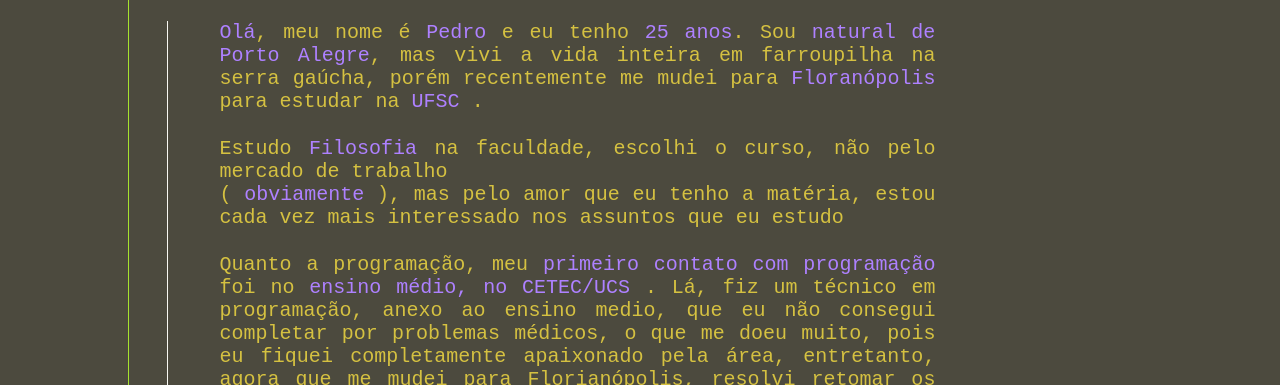
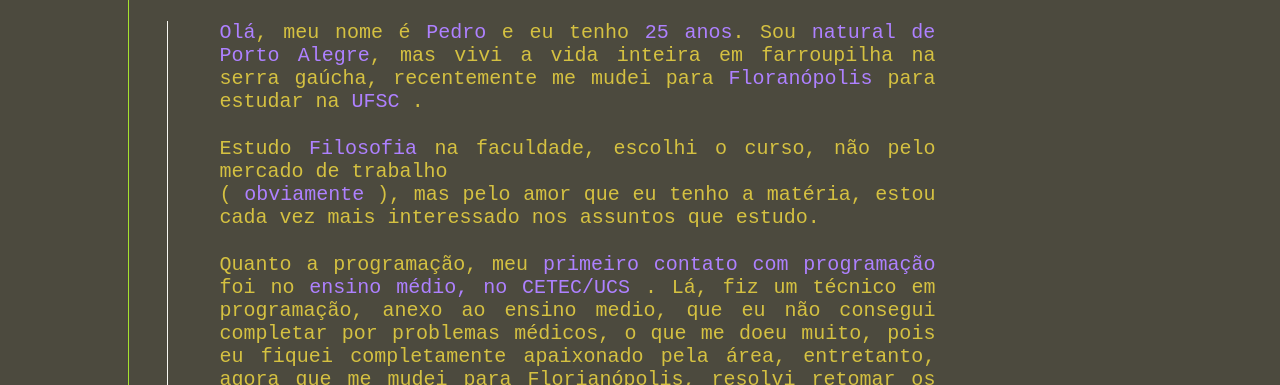
Before and after one commit to pedrogodolphim/Portfolio, a plain HTML site: page index.html in a window 1280 px wide. Shown: the part 415-800 px from the top of the page. Drawn offline with Linux system fonts and the light colour scheme.

Commit message:
correção
errops de portugês

```diff
--- a/index.html
+++ b/index.html
@@ -49,16 +49,16 @@
           <span class="marcador"> Pedro </span> e eu tenho
           <span class="marcador"> 25 anos</span>. Sou
           <span class="marcador"> natural de Porto Alegre</span>, mas vivi a
-          vida inteira em farroupilha na serra gaúcha, porém recentemente me
-          mudei para <span class="marcador"> Floranópolis </span> para estudar
-          na <span class="marcador"> UFSC </span>.
+          vida inteira em farroupilha na serra gaúcha, recentemente me mudei
+          para <span class="marcador"> Floranópolis </span> para estudar na
+          <span class="marcador"> UFSC </span>.
         </p>
         <p class="cont">
           Estudo <span class="marcador"> Filosofia </span> na faculdade, escolhi
           o curso, não pelo mercado de trabalho <br />
           (<span class="marcador"> obviamente </span>), mas pelo amor que eu
-          tenho a matéria, estou cada vez mais interessado nos assuntos que eu
-          estudo
+          tenho a matéria, estou cada vez mais interessado nos assuntos que
+          estudo.
         </p>
         <p class="cont">
           Quanto a programação, meu
```
